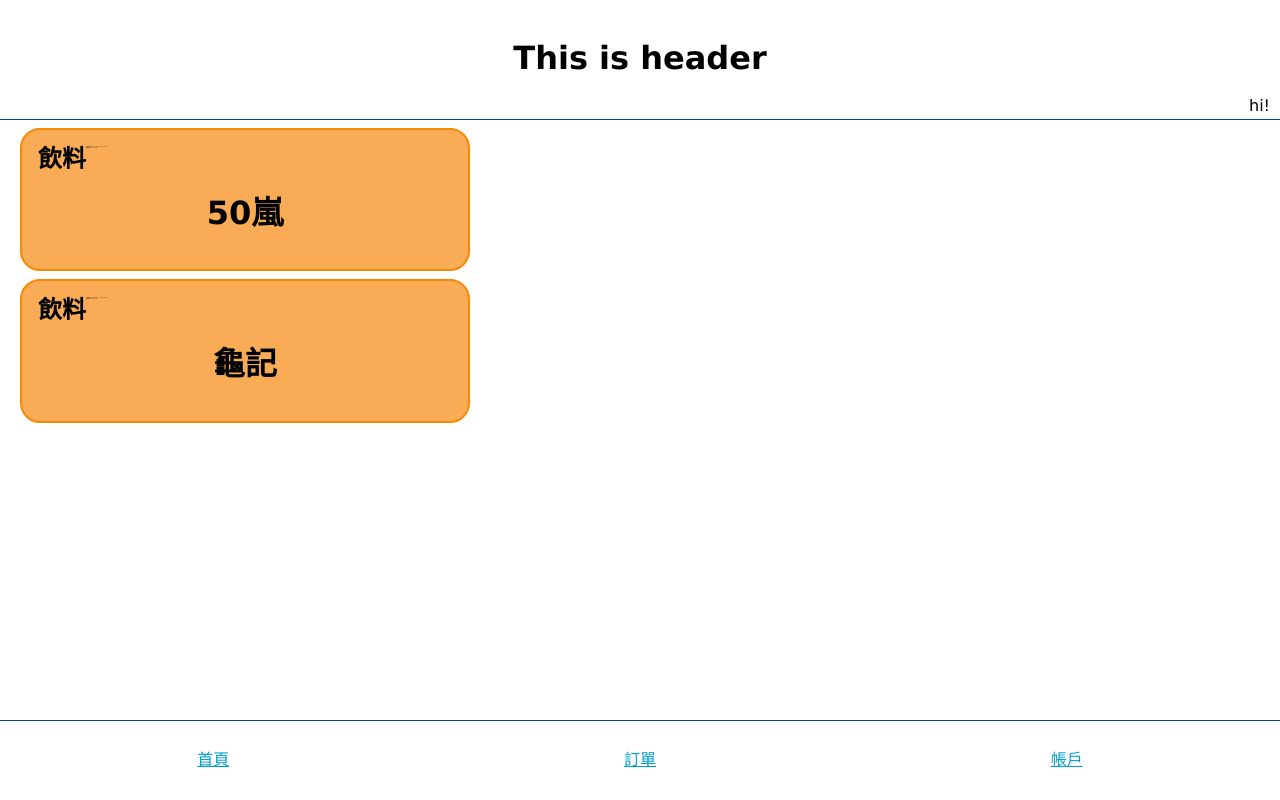
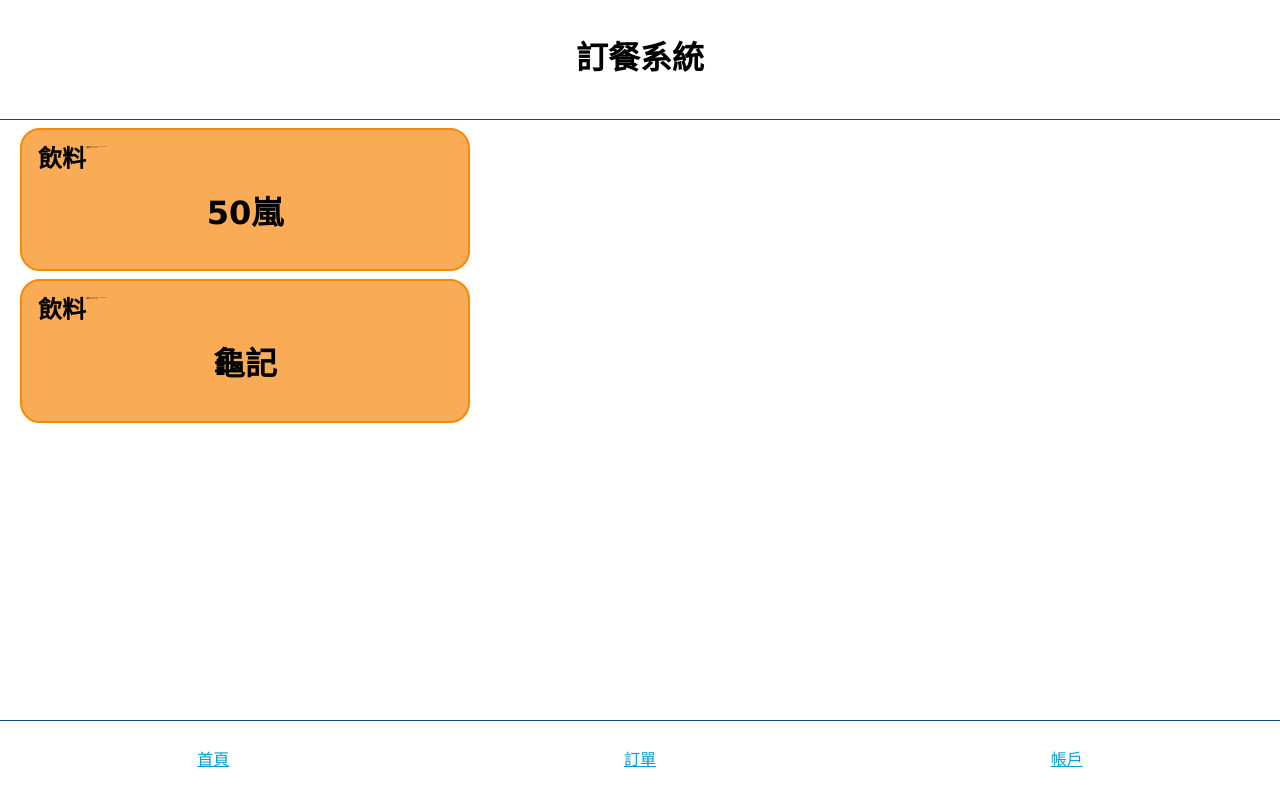
Before and after one commit to tong-xb/drink_order, a Vue app: page /home-view in a window 1280 px wide. Built offline with nearby package versions, Linux system fonts and the light colour scheme; no server answers; sample sign-in values are in the browser's storage.

Commit message:
modify variable mechanism

```diff
--- a/src/components/order_system/header/BasicHeader.vue
+++ b/src/components/order_system/header/BasicHeader.vue
@@ -1,9 +1,9 @@
 <template>
   <div class="header">
-    <h1>This is header</h1>
+    <h1>訂餐系統</h1>
     <div class="user">
       <a v-if="store.user.isAdmin">管理員</a>
-      <a v-else-if="!store.user.isAdmin">hi! {{ store.user.userName }}</a>
+      <a v-else-if="!store.user.user.isAdmin">hi! {{ store.user.user.userName }}</a>
     </div>
   </div>
 </template>
```
